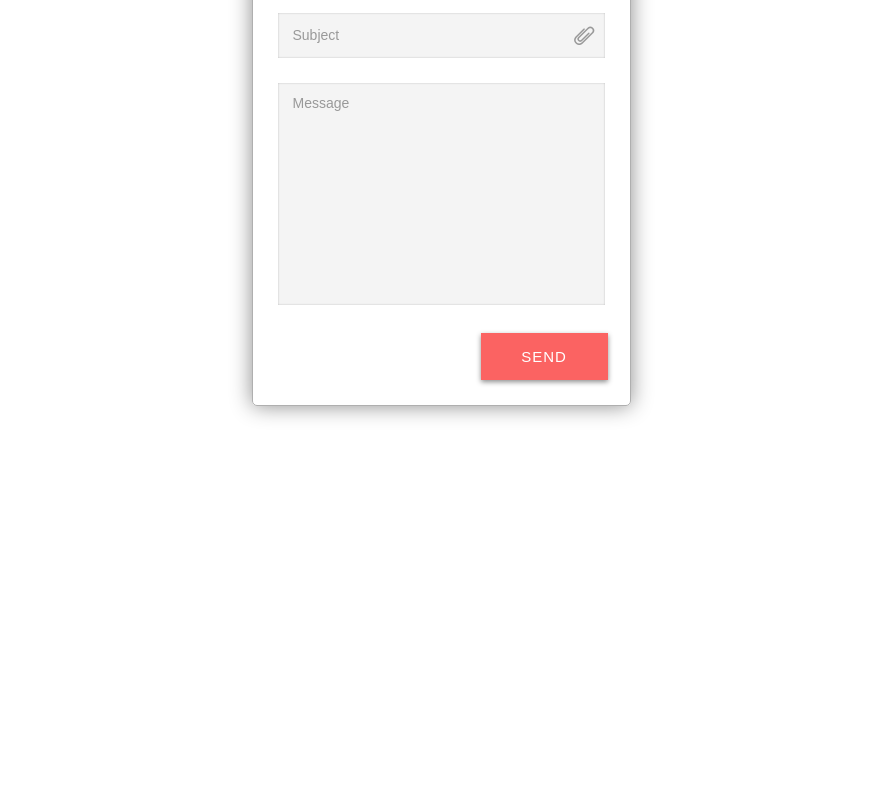
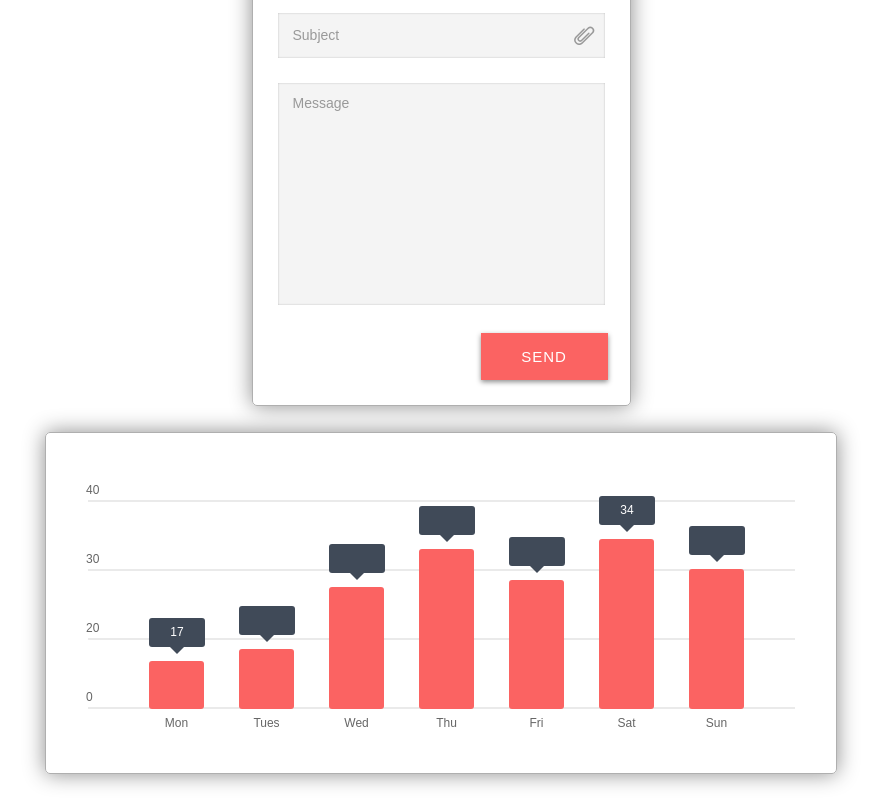
Before and after one commit to LiberVitalik/ui-form, a website: page app/index.html in a window 1280 px wide. Shown: the part 1542-2342 px from the top of the page, without its empty margins (199-1080 px from the left). Before the commit the page ends 1974 px from the top, so only its background shows below. Drawn offline with Linux system fonts and the light colour scheme; a web font is replaced by a local one.

Commit message:
add schedule form

```diff
--- a/app/css/form/form-common.css
+++ b/app/css/form/form-common.css
@@ -1,7 +1,8 @@
 .calendar-wrapper,
 .booking-wrapper,
 .places-wrapper,
-.comment-wrapper {
+.comment-wrapper,
+.schedule-wrapper {
     font-family: GothamProRegular, sans-serif;
     margin: 2% auto;
     overflow: hidden;
@@ -50,3 +51,7 @@
     overflow: hidden;
     text-overflow: ellipsis;
 }
+
+.hide {
+    display: none;
+}
--- /dev/null
+++ b/app/css/form/schedule.css
@@ -0,0 +1,121 @@
+.schedule-wrapper {
+    width: 790px;
+    height: 340px;
+    font-family: GothamProMedium, Arial, sans-serif;
+    font-size: 12px;
+    position: relative;
+    color: #666;
+}
+
+.schedule-wrapper .schedule {
+    height: 336px;
+    position: absolute;
+    top: 0;
+    left: 103px;
+    display: flex;
+}
+
+.schedule-wrapper span {
+    display: block;
+    padding: 51px 0 4px 40px;
+}
+
+.schedule-wrapper hr {
+    width: 705px;
+    margin: 0 auto;
+    border: 1px solid #eaeaea;
+}
+
+.schedule-wrapper .monday,
+.schedule-wrapper .tuesday,
+.schedule-wrapper .wednesday,
+.schedule-wrapper .thursday,
+.schedule-wrapper .friday,
+.schedule-wrapper .saturday,
+.schedule-wrapper .sunday {
+    width: 55px;
+    padding-right: 35px;
+    display: flex;
+    flex-direction: column-reverse;
+}
+
+.schedule-wrapper .monday span,
+.schedule-wrapper .tuesday span,
+.schedule-wrapper .wednesday span,
+.schedule-wrapper .thursday span,
+.schedule-wrapper .friday span,
+.schedule-wrapper .saturday span,
+.schedule-wrapper .sunday span{
+    padding: 8px 10px 40px 10px;
+    text-align: center;
+}
+
+.schedule-wrapper .monday .monday-schedule,
+.schedule-wrapper .tuesday .tuesday-schedule,
+.schedule-wrapper .wednesday .wednesday-schedule,
+.schedule-wrapper .thursday .thursday-schedule,
+.schedule-wrapper .friday .friday-schedule,
+.schedule-wrapper .saturday .saturday-schedule,
+.schedule-wrapper .sunday .sunday-schedule{
+    width: 100%;
+    background-color: #fb6362;
+    border-radius: 3px;
+}
+
+.schedule-wrapper .monday .monday-schedule {
+    height: 48px;
+}
+
+.schedule-wrapper .tuesday .tuesday-schedule {
+    height: 60px;
+}
+
+.schedule-wrapper .wednesday .wednesday-schedule {
+    height: 122px;
+}
+
+.schedule-wrapper .thursday .thursday-schedule {
+    height: 160px;
+}
+
+.schedule-wrapper .friday .friday-schedule {
+    height: 129px;
+}
+
+.schedule-wrapper .saturday .saturday-schedule {
+    height: 170px;
+}
+
+.schedule-wrapper .sunday .sunday-schedule {
+    height: 140px;
+}
+
+.schedule-wrapper .upper-count {
+    width: 56px;
+    height: 29px;
+    background-color: #404a58;
+    margin-bottom: 14px;
+    color: white;
+    text-align: center;
+    position: relative;
+    border-radius: 3px;
+    display: flex;
+    align-items: center;
+    justify-content: center;
+}
+
+.schedule-wrapper .upper-count:before {
+    content: '';
+    width: 0;
+    height: 0;
+    position: absolute;
+    left: 21px;
+    bottom: -7px;
+    border-style: solid;
+    border-width: 7px 7px 0 7px;
+    border-color: #404a58 transparent transparent transparent;
+}
+
+.schedule-wrapper .upper-count span {
+    margin: auto;
+}
--- a/app/css/style.css
+++ b/app/css/style.css
@@ -3,3 +3,4 @@
 @import "form/booking.css";
 @import "form/places.css";
 @import "form/comment.css";
+@import "form/schedule.css";
--- a/app/index.html
+++ b/app/index.html
@@ -233,5 +233,74 @@
             </fieldset>
         </form>
     </section>
+    <section class="schedule-wrapper">
+        <span>40</span>
+        <hr>
+        <span>30</span>
+        <hr>
+        <span>20</span>
+        <hr>
+        <span>0</span>
+        <hr>
+
+        <div class="schedule">
+            <div class="monday">
+                <span>Mon</span>
+                <div class="monday-schedule"></div>
+                <div class="rectangle"></div>
+                <div class="upper-count monday-count">
+                    <span>17</span>
+                </div>
+            </div>
+
+            <div class="tuesday">
+                <span>Tues</span>
+                <div class="tuesday-schedule"></div>
+                <div class="upper-count tuesday-count hide">
+                    <span></span>
+                </div>
+            </div>
+
+            <div class="wednesday">
+                <span>Wed</span>
+                <div class="wednesday-schedule"></div>
+                <div class="upper-count wednesday-count hide">
+                    <span></span>
+                </div>
+            </div>
+
+            <div class="thursday">
+                <span>Thu</span>
+                <div class="thursday-schedule"></div>
+                <div class="upper-count thursday-count hide">
+                    <span></span>
+                </div>
+            </div>
+
+            <div class="friday">
+                <span>Fri</span>
+                <div class="friday-schedule"></div>
+                <div class="upper-count friday-count hide">
+                    <span></span>
+                </div>
+            </div>
+
+            <div class="saturday">
+                <span>Sat</span>
+                <div class="saturday-schedule"></div>
+                <div class="upper-count saturday-count">
+                    <span>34</span>
+                </div>
+            </div>
+
+            <div class="sunday">
+                <span>Sun</span>
+                <div class="sunday-schedule"></div>
+                <div class="upper-count sunday-count hide">
+                    <span></span>
+                </div>
+            </div>
+        </div>
+    </section>
 </body>
 </html>
```
